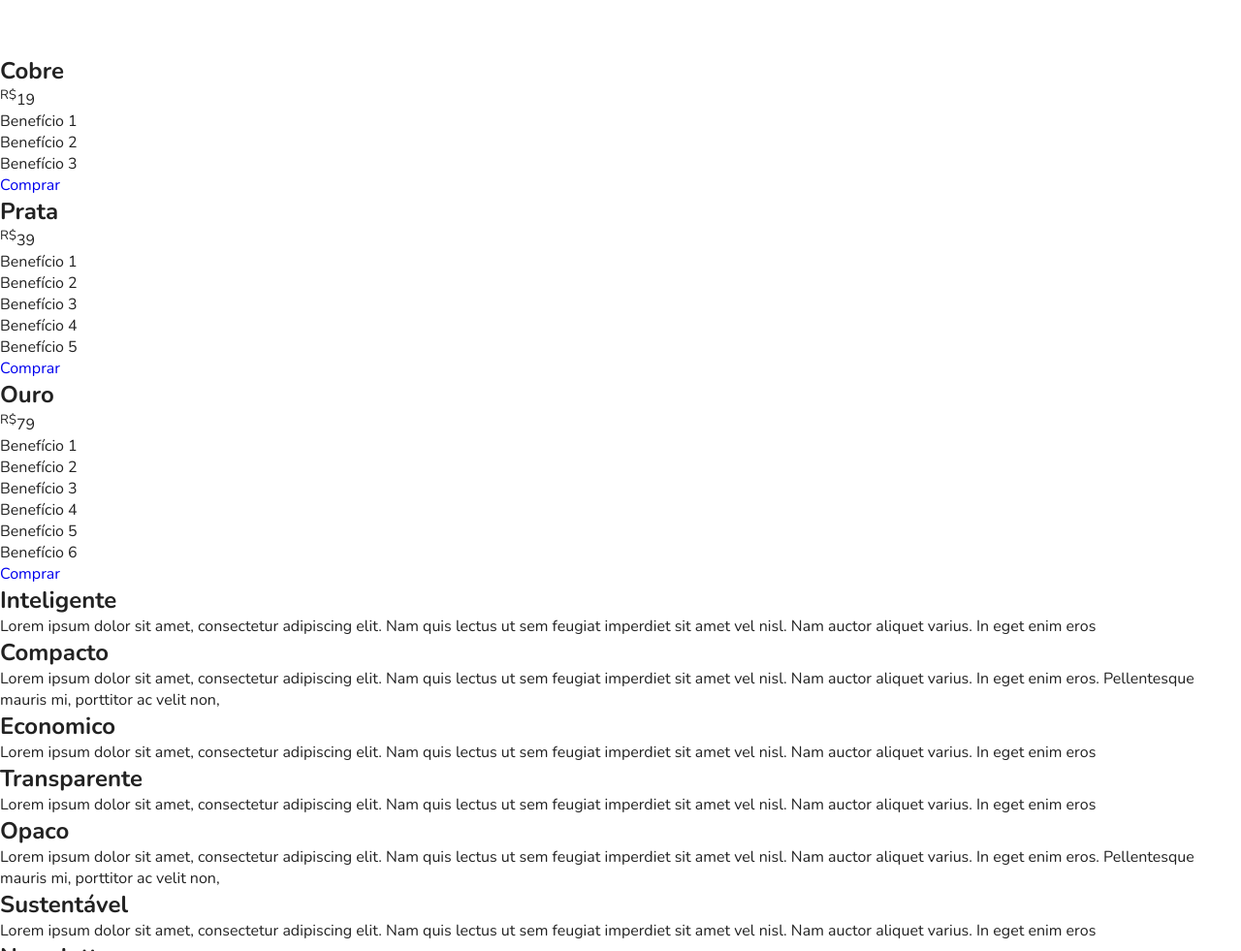
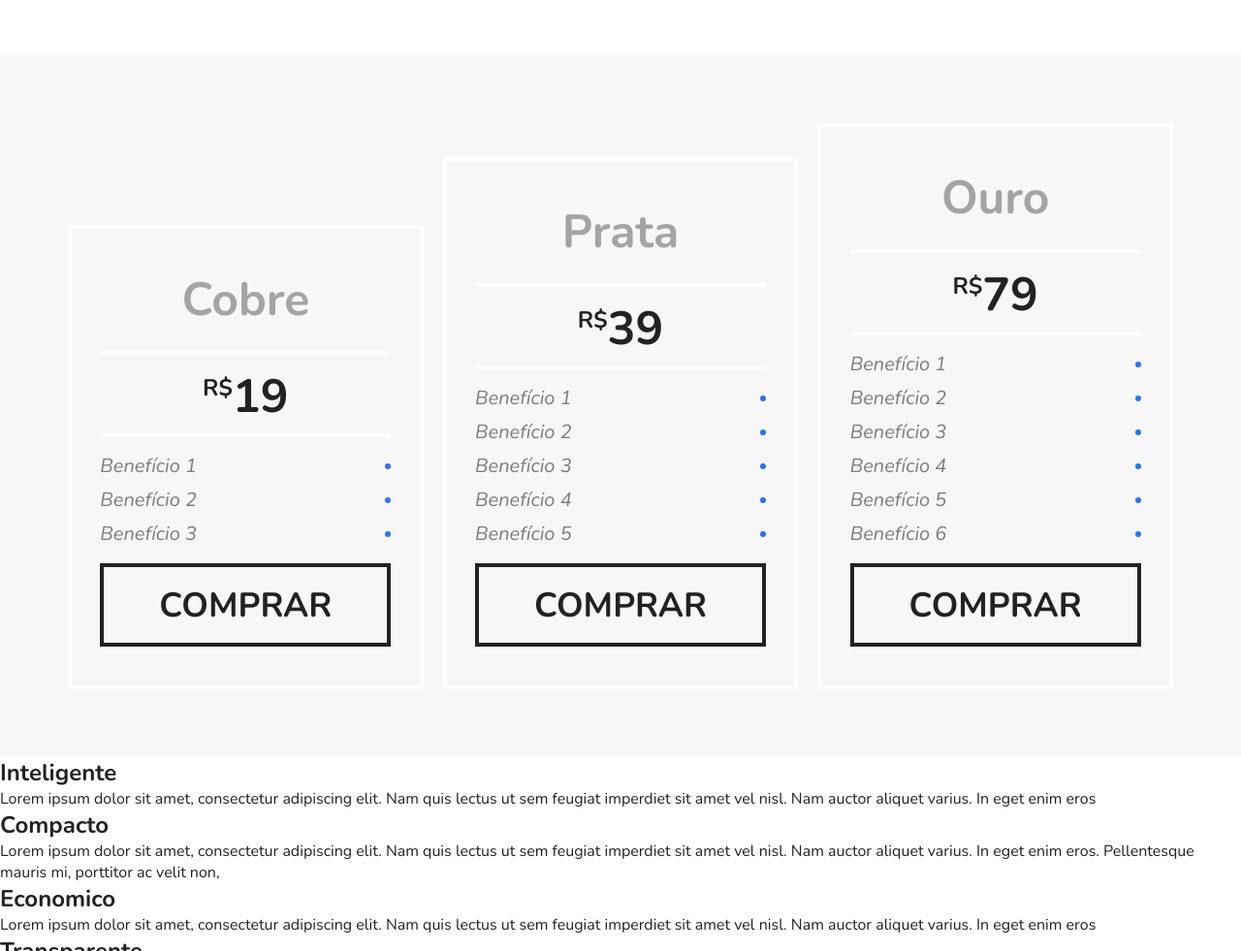
Before and after one commit to FredHorizon/flex-blog, a plain HTML site: page index.html in a window 1280 px wide. Shown: the part 1675-2656 px from the top of the page at 97% size. Drawn offline with nearby package versions, Linux system fonts and the light colour scheme.

Commit message:
Configura o estilo do Preço

```diff
--- a/css/style.css
+++ b/css/style.css
@@ -178,3 +178,95 @@ img {
 .blue {
   border-top: 8px solid #66d9eb;
 }
+
+.preco {
+  background: #f7f7f7;
+  padding: 60px;
+  display: flex;
+  flex-wrap: wrap;
+  align-items: flex-end;
+}
+
+.preco-item {
+  flex: 1 1 260px; /* ou <min-width: 260px;> */
+  border: 4px solid white;
+  padding: 20px;
+  margin: 10px;
+}
+
+.preco-item h2 {
+  font-size: 3em;
+  color: #a4a4a4;
+  text-align: center;
+  margin-top: 20px;
+}
+
+.preco-item span {
+  display: block;
+  max-width: 300px;
+  margin: 20px auto;
+  text-align: center;
+  font-size: 3em;
+  font-weight: bold;
+  padding: 10px 0 5px 0;
+  border-top: 4px solid white;
+  border-bottom: 4px solid white;
+}
+
+.preco-item sup {
+  font-size: 1.5rem;
+}
+
+.preco-item ul {
+  max-width: 300px;
+  margin: 20px auto;
+  font-size: 1.25em;
+  line-height: 1;
+  font-style: italic;
+  color: #7c7c7c;
+}
+
+.preco-item li {
+  display: flex;
+  justify-content: space-between;
+  align-items: center;
+  margin-bottom: 15px;
+}
+
+.preco-item li::after {
+  content: "";
+  display: block;
+  width: 6px;
+  height: 6px;
+  background: #2c70ff;
+  border-radius: 50%;
+}
+
+.preco-item a {
+  max-width: 300px;
+  display: block;
+  margin: 20px auto;
+  border: 4px solid;
+  color: #222222;
+  text-transform: uppercase;
+  font-weight: bold;
+  font-size: 2.2em;
+  padding: 15px 0;
+  text-align: center;
+}
+
+@media (max-width: 800px) {
+  .preco {
+    padding-left: 10px;
+    padding-right: 10px;
+  }
+
+  /* Muda a ordem dos itens de preço em mobile */
+  .preco .preco-item:nth-child(3) {
+    order: -2;
+  }
+
+  .preco .preco-item:nth-child(2) {
+    order: -1;
+  }
+}
```
